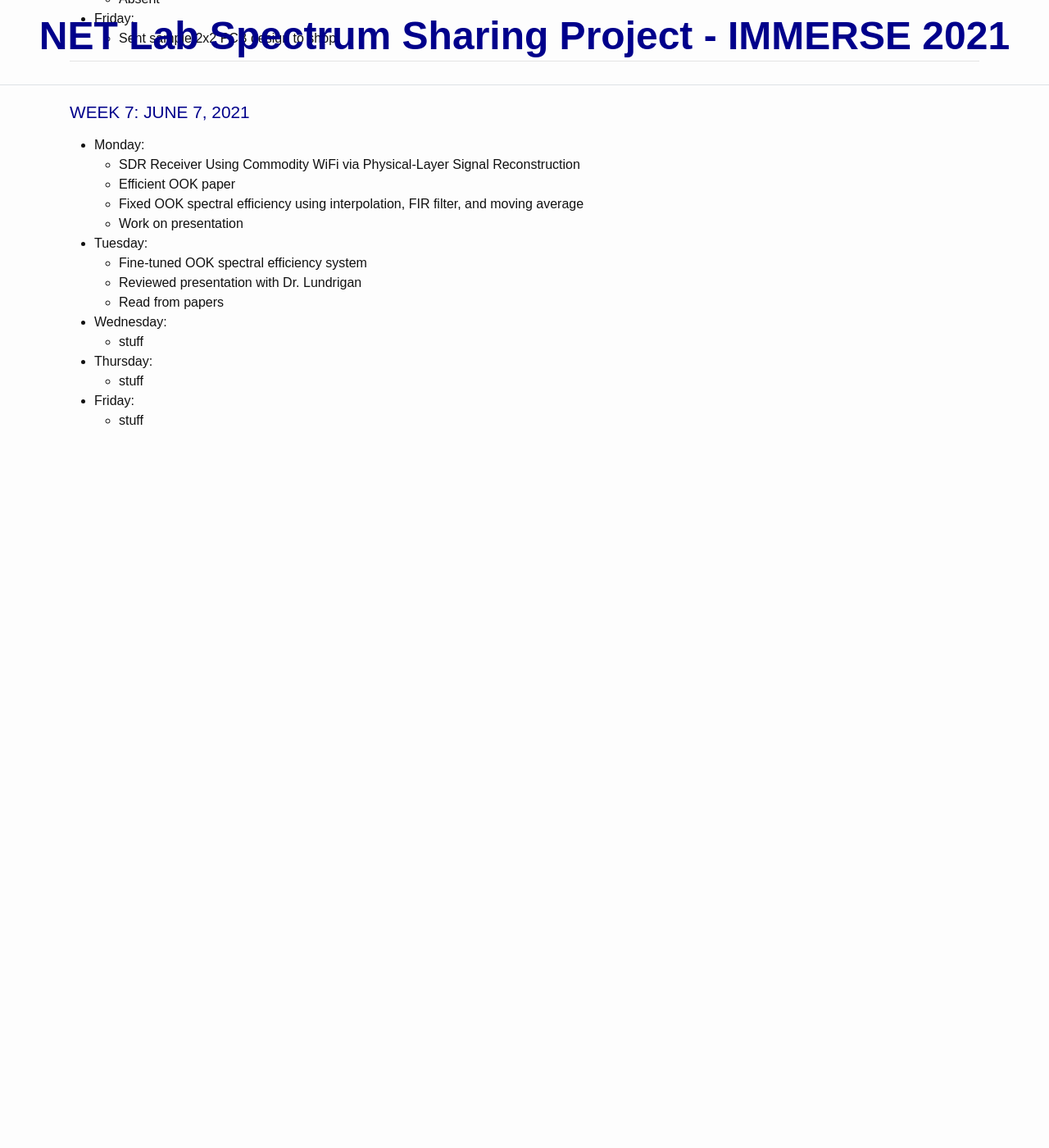
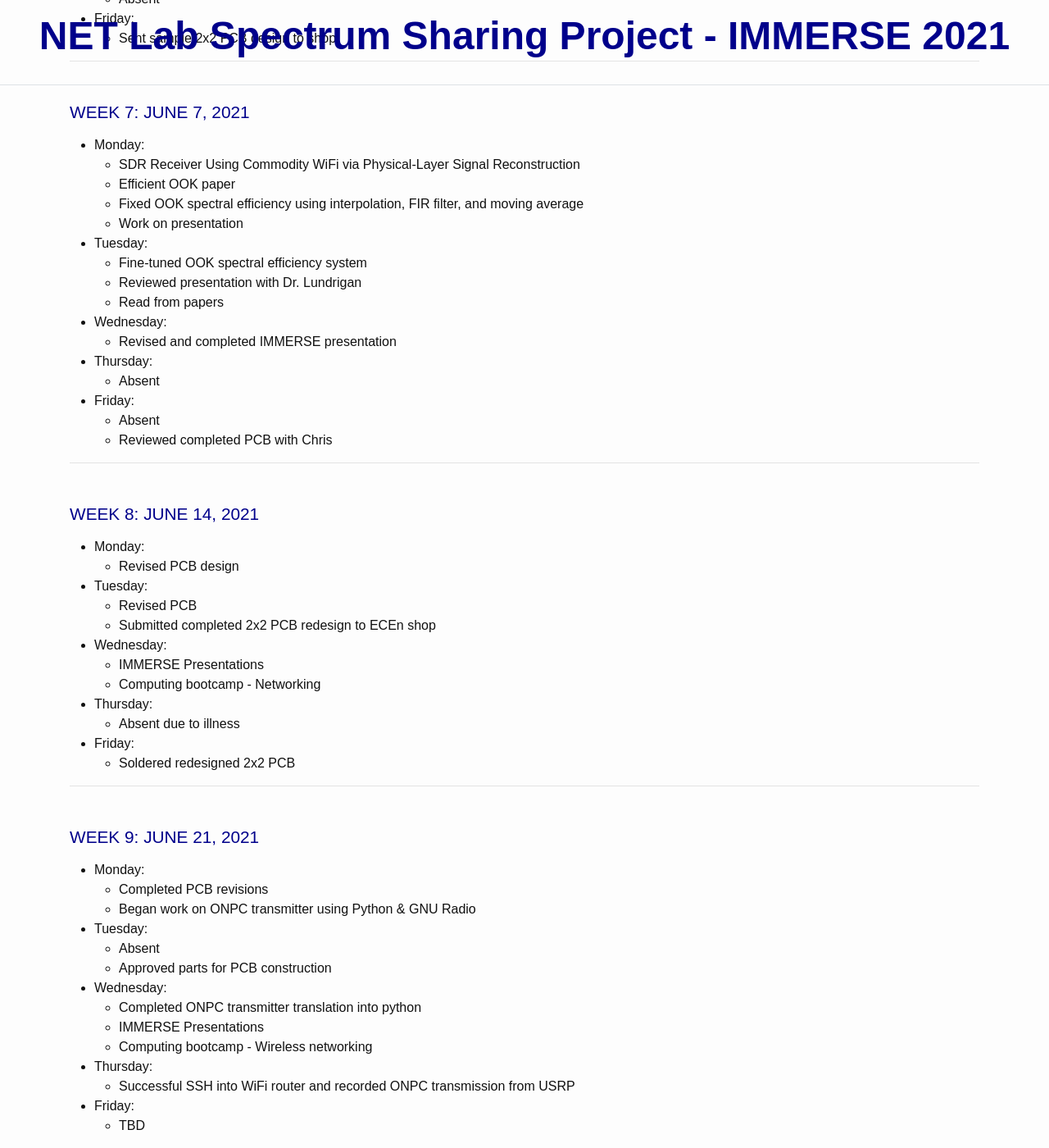
Before and after one commit to squid256/immerse_site, a Jekyll site: the page built from _pages/log.md, in a window 1280 px wide and 1400 px high, scrolled down 3325 px. Shown: the whole window at 82% size. Built offline with Jekyll 4.4.1, drawn with Linux system fonts in a browser that asks for light colours; before the commit the page ends 3865 px from its top, so only the background shows below that.

Commit message:
Update through June 24

```diff
--- a/_pages/log.md
+++ b/_pages/log.md
@@ -147,8 +147,43 @@ title: IMMERSE Log
     * Reviewed presentation with Dr. Lundrigan
     * Read from papers
 * **Wednesday**:
-    * stuff
+    * Revised and completed IMMERSE presentation
 * **Thursday**:
-    * stuff
+    * Absent
 * **Friday**:
-    * stuff
+    * Absent
+    * Reviewed completed PCB with Chris
+
+***
+### Week 8: June 14, 2021
+
+* **Monday**:
+    * Revised PCB design
+* **Tuesday**:
+    * Revised PCB
+    * Submitted completed 2x2 PCB redesign to ECEn shop
+* **Wednesday**:
+    * IMMERSE Presentations
+    * Computing bootcamp - Networking
+* **Thursday**:
+    * Absent due to illness
+* **Friday**:
+    * Soldered redesigned 2x2 PCB
+
+***
+### Week 9: June 21, 2021
+
+* **Monday**:
+    * Completed PCB revisions
+    * Began work on ONPC transmitter using Python & GNU Radio
+* **Tuesday**:
+    * Absent
+    * Approved parts for PCB construction
+* **Wednesday**:
+    * Completed ONPC transmitter translation into python
+    * IMMERSE Presentations
+    * Computing bootcamp - Wireless networking
+* **Thursday**:
+    * Successful SSH into WiFi router and recorded ONPC transmission from USRP
+* **Friday**:
+    * TBD
```
